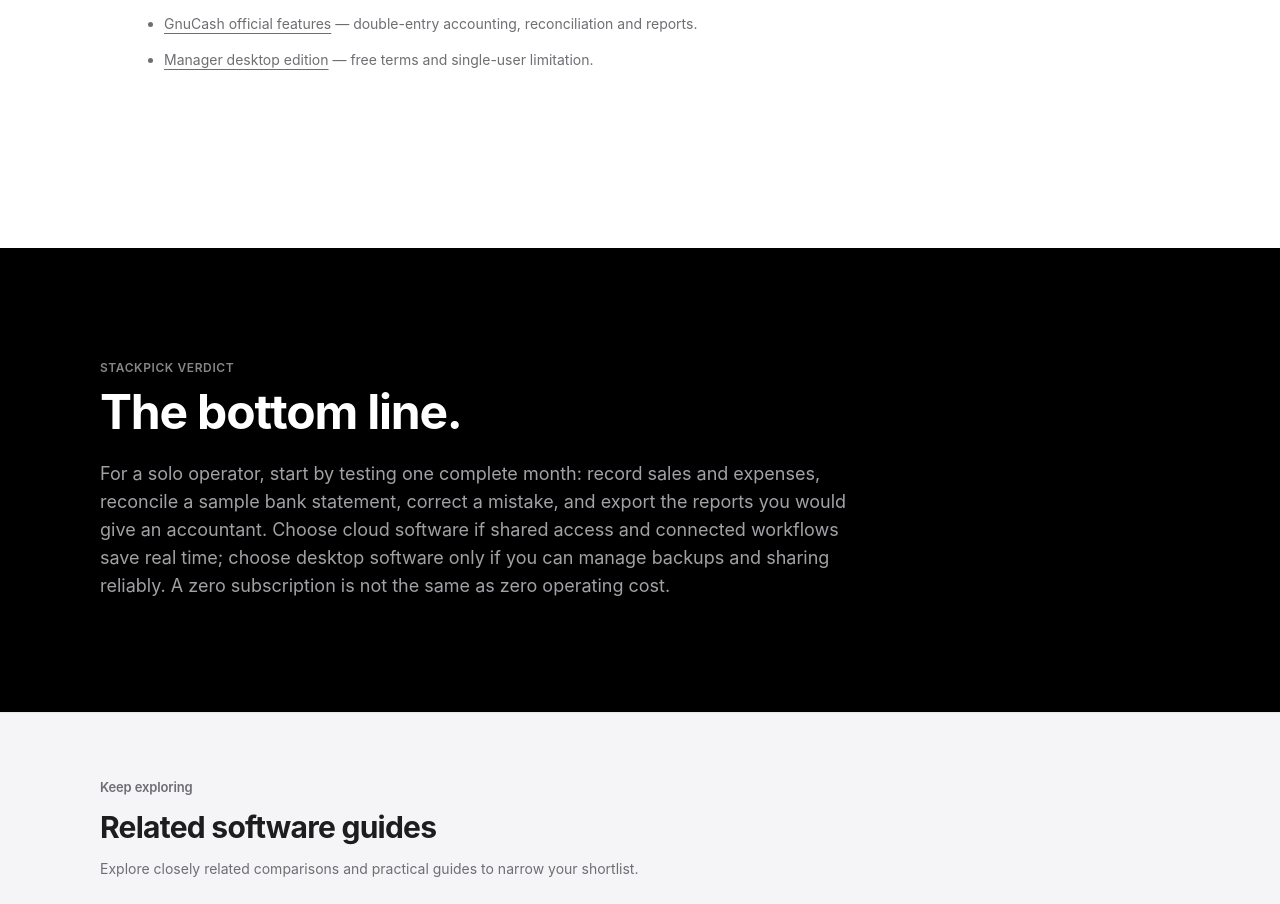
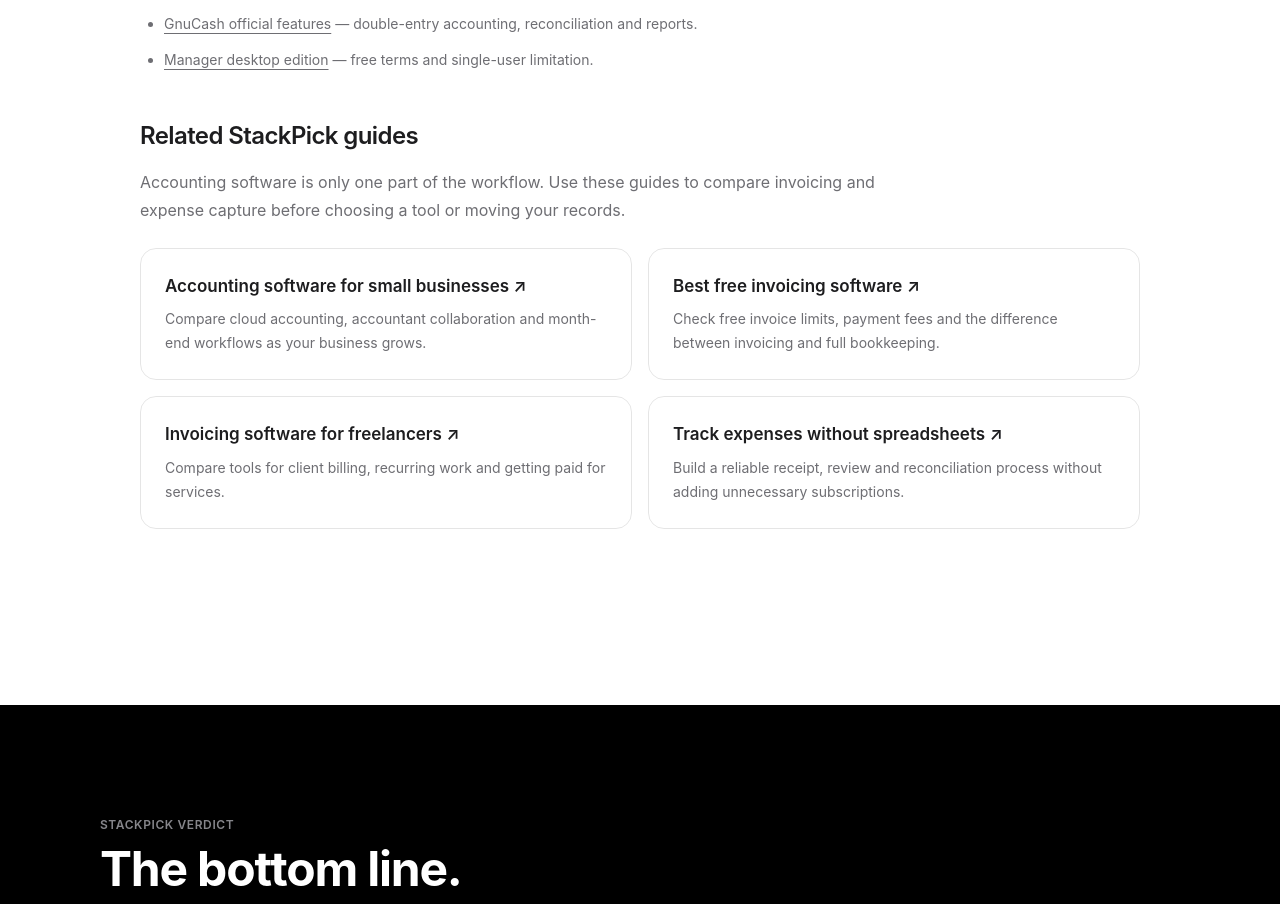
Before and after one commit to LinukaBandara/StackPick, a Next.js app: page /best/free-accounting-software in a window 1280 px wide. Shown: the part 4987-5891 px from the top of the page. Built offline with nearby package versions, Linux system fonts and the light colour scheme; no server answers.

Commit message:
Add contextual internal links to related accounting and invoicing guides

```diff
--- a/app/best/free-accounting-software/page.tsx
+++ b/app/best/free-accounting-software/page.tsx
@@ -57,6 +57,26 @@ export default function Page() {
             <li><a className="underline underline-offset-4" href="https://www.gnucash.org/features.phtml?lang=en_US" target="_blank" rel="noreferrer">GnuCash official features</a> — double-entry accounting, reconciliation and reports.</li>
             <li><a className="underline underline-offset-4" href="https://www.manager.io/download" target="_blank" rel="noreferrer">Manager desktop edition</a> — free terms and single-user limitation.</li>
           </ul>
+          <h3 className="mt-12 text-2xl font-semibold tracking-tight">Related StackPick guides</h3>
+          <p className="mt-4 max-w-3xl text-base leading-7 text-[#6e6e73]">Accounting software is only one part of the workflow. Use these guides to compare invoicing and expense capture before choosing a tool or moving your records.</p>
+          <div className="mt-6 grid gap-4 sm:grid-cols-2">
+            <a href="/best/accounting-for-small-businesses" className="group rounded-2xl border border-black/10 p-6 transition-colors hover:bg-[#f7f7f8]">
+              <p className="font-semibold">Accounting software for small businesses <span aria-hidden="true">↗</span></p>
+              <p className="mt-2 text-sm leading-6 text-[#6e6e73]">Compare cloud accounting, accountant collaboration and month-end workflows as your business grows.</p>
+            </a>
+            <a href="/best/free-invoicing-software" className="group rounded-2xl border border-black/10 p-6 transition-colors hover:bg-[#f7f7f8]">
+              <p className="font-semibold">Best free invoicing software <span aria-hidden="true">↗</span></p>
+              <p className="mt-2 text-sm leading-6 text-[#6e6e73]">Check free invoice limits, payment fees and the difference between invoicing and full bookkeeping.</p>
+            </a>
+            <a href="/best/invoicing-for-freelancers" className="group rounded-2xl border border-black/10 p-6 transition-colors hover:bg-[#f7f7f8]">
+              <p className="font-semibold">Invoicing software for freelancers <span aria-hidden="true">↗</span></p>
+              <p className="mt-2 text-sm leading-6 text-[#6e6e73]">Compare tools for client billing, recurring work and getting paid for services.</p>
+            </a>
+            <a href="/best/track-business-expenses-without-spreadsheets" className="group rounded-2xl border border-black/10 p-6 transition-colors hover:bg-[#f7f7f8]">
+              <p className="font-semibold">Track expenses without spreadsheets <span aria-hidden="true">↗</span></p>
+              <p className="mt-2 text-sm leading-6 text-[#6e6e73]">Build a reliable receipt, review and reconciliation process without adding unnecessary subscriptions.</p>
+            </a>
+          </div>
         </div>
       </section>
     </ComparisonArticle>
```
